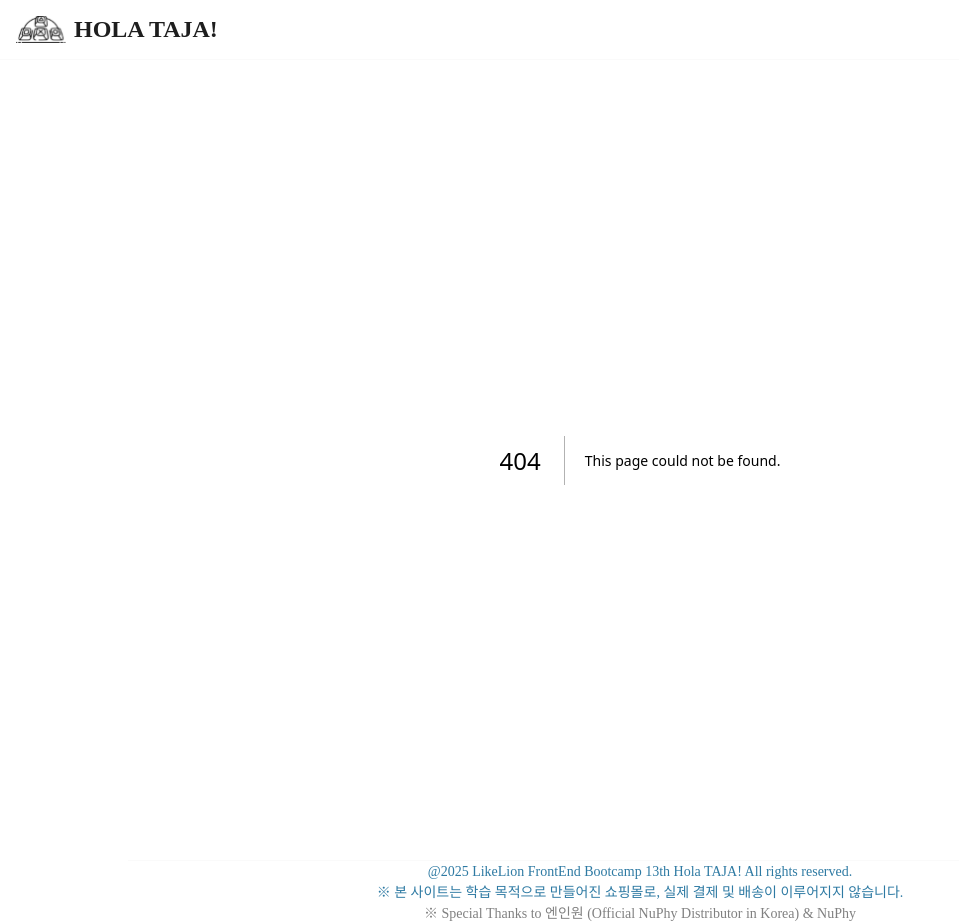
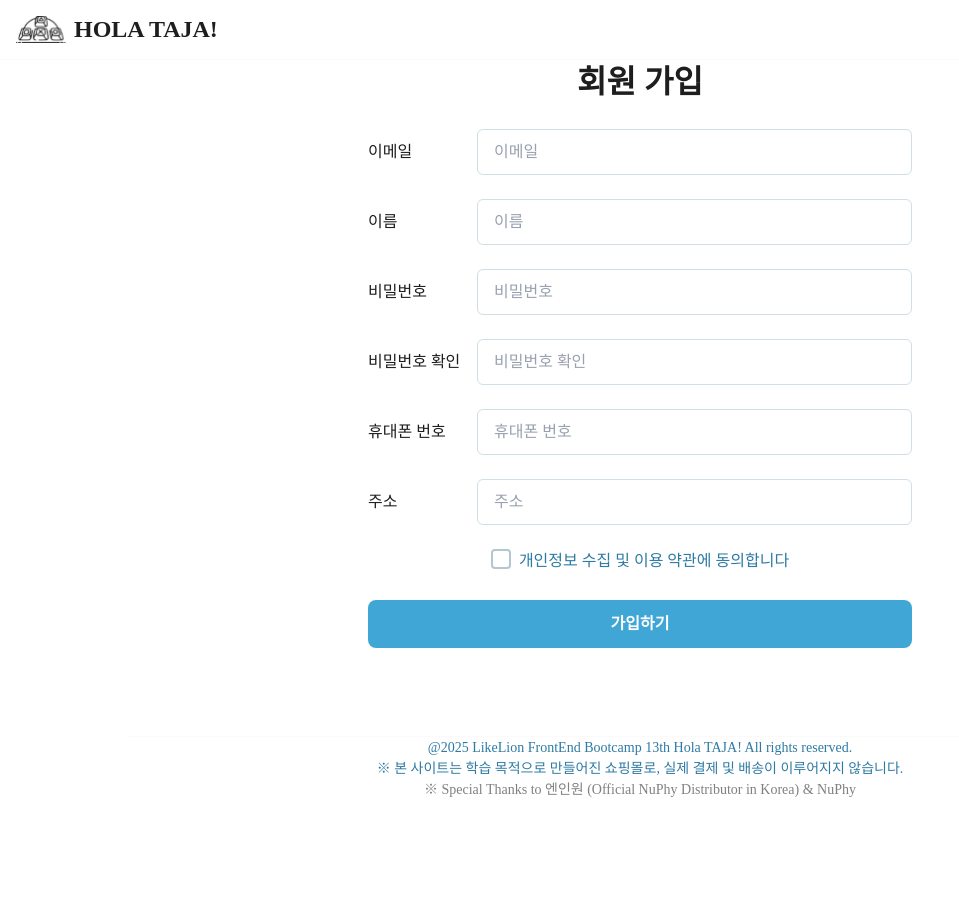
Before and after one commit to dong-fa/Final-15-HOLATAJA, a Next.js app: page /signup in a window 1280 px wide. Before the commit this address had no page. Shown: the whole page, without its empty margins (0-959 px from the left). After the commit the page ends 800 px from the top, so only its background shows below. Built offline with nearby package versions, Linux system fonts and the light colour scheme; no server answers.

Commit message:
feat: 회원가입 페이지 구현 1차
유효성 검사 후 충족되지 않으면 서버통신 연결 안됨
Input 컴포넌트 required 수정

#63

```diff
--- /dev/null
+++ b/src/app/signup/page.tsx
@@ -0,0 +1,201 @@
+'use client';
+
+import Button from '@/components/Button';
+import CheckboxButton from '@/components/CheckboxButton';
+import Input from '@/components/Input';
+import useAxiosInstance from '@/hooks/useAxiosInstance';
+import { useState } from 'react';
+
+export default function SignUp() {
+  const initInputState = { email: '', name: '', password: '', passwordCheck: '', phone: '', address: '' };
+  const [formData, setFormData] = useState(initInputState);
+  const [error, setError] = useState(initInputState);
+  const [isChecked, setIsChecked] = useState(false);
+  const axiosInstance = useAxiosInstance();
+
+  // 유효성 검사 함수들
+  const validateField = (field: string, value: string) => {
+    switch (field) {
+      case 'email':
+        const emailRegex = /^[^\s@]+@[^\s@]+\.[^\s@]+$/;
+        if (!value) return '이메일을 입력해주세요';
+        if (!emailRegex.test(value)) return '올바른 이메일 형식이 아닙니다';
+        return '';
+
+      case 'name':
+        if (!value) return '이름을 입력해주세요';
+        // if (value.length < 2) return '이름은 2자 이상이어야 합니다';
+        // if (value.length > 20) return '이름은 20자 이하여야 합니다';
+        return '';
+
+      case 'password':
+        if (!value) return '비밀번호를 입력해주세요';
+        // if (value.length < 8) return '비밀번호는 8자 이상이어야 합니다';
+        // if (!/(?=.*[a-z])(?=.*[A-Z])(?=.*\d)/.test(value)) {
+        //   return '비밀번호는 대문자, 소문자, 숫자를 포함해야 합니다';
+        // }
+        return '';
+
+      case 'passwordCheck':
+        if (!value) return '비밀번호를 확인해주세요';
+        if (value !== formData.password) return '비밀번호가 일치하지 않습니다';
+        return '';
+
+      case 'phone':
+        const phoneRegex = /^01[0-9]-?[0-9]{3,4}-?[0-9]{4}$/;
+        if (!value) return '휴대폰 번호를 입력해주세요';
+        if (!phoneRegex.test(value)) return '올바른 휴대폰 번호 형식이 아닙니다 (예: 010-1234-5678)';
+        return '';
+
+      case 'address':
+        if (!value) return '주소를 입력해주세요';
+        // if (value.length < 5) return '주소는 5자 이상이어야 합니다';
+        return '';
+
+      default:
+        return '';
+    }
+  };
+
+  //입력값 받기
+  const handleInputChange = (field: string) => (e: React.ChangeEvent<HTMLInputElement>) => {
+    const value = e.target.value;
+    setFormData(prev => ({
+      ...prev,
+      [field]: value, // field가 여기서 객체의 키로 사용됨
+    }));
+
+    //유효성 검사
+    const errorMessage = validateField(field, value);
+    setError(prev => ({
+      ...prev,
+      [field]: errorMessage,
+    }));
+    if (field === 'password' && formData.passwordCheck) {
+      const passwordCheckError = validateField('passwordCheck', formData.passwordCheck);
+      setError(prev => ({
+        ...prev,
+        passwordCheck: passwordCheckError,
+      }));
+    }
+  };
+
+  //폼 제출
+  const handleSubmit = async (e: React.FormEvent) => {
+    e.preventDefault();
+
+    console.log('폼 제출 시작');
+
+    // 전체 유효성 검사
+    const newError = {
+      email: validateField('email', formData.email),
+      name: validateField('name', formData.name),
+      password: validateField('password', formData.password),
+      passwordCheck: validateField('passwordCheck', formData.passwordCheck),
+      phone: validateField('phone', formData.phone),
+      address: validateField('address', formData.address),
+    };
+
+    setError(newError);
+
+    // 에러가 있으면 제출하지 않음
+    const hasErrors = Object.values(newError).some(error => error !== '');
+    if (hasErrors || !isChecked) {
+      if (!isChecked) alert('약관에 동의해주세요');
+      return;
+    }
+    try {
+      const signupData = {
+        type: 'user',
+        email: formData.email,
+        name: formData.name,
+        password: formData.password,
+        phone: formData.phone,
+        address: formData.address,
+      };
+
+      const res = await axiosInstance.post('/users/', signupData);
+      console.log(res);
+    } catch (error) {
+      console.error(error);
+    }
+  };
+
+  return (
+    <div className="w-full flex flex-col justify-center items-center px-52">
+      <h2 className="title mb-6">회원 가입</h2>
+      <form className="w-full flex flex-col gap-6" onSubmit={handleSubmit} noValidate>
+        <Input
+          id="email"
+          label="이메일"
+          type="email"
+          gap="gap-4"
+          placeholder="이메일"
+          value={formData.email}
+          onChange={handleInputChange('email')}
+          error={!!error.email}
+          errorMessage={error.email}
+        />
+        <Input
+          id="name"
+          label="이름"
+          type="text"
+          gap="gap-4"
+          placeholder="이름"
+          value={formData.name}
+          onChange={handleInputChange('name')}
+          error={!!error.name}
+          errorMessage={error.name}
+        />
+        <Input
+          id="pw"
+          label="비밀번호"
+          type="password"
+          gap="gap-4"
+          placeholder="비밀번호"
+          value={formData.password}
+          onChange={handleInputChange('password')}
+          error={!!error.password}
+          errorMessage={error.password}
+        />
+        <Input
+          id="pwCheck"
+          label="비밀번호 확인"
+          type="password"
+          gap="gap-4"
+          placeholder="비밀번호 확인"
+          value={formData.passwordCheck}
+          onChange={handleInputChange('passwordCheck')}
+          error={!!error.passwordCheck}
+          errorMessage={error.passwordCheck}
+        />
+        <Input
+          id="phoneNum"
+          label="휴대폰 번호"
+          type="tel"
+          gap="gap-4"
+          placeholder="휴대폰 번호"
+          value={formData.phone}
+          onChange={handleInputChange('phone')}
+          error={!!error.phone}
+          errorMessage={error.phone}
+        />
+        <Input
+          id="address"
+          label="주소"
+          type="text"
+          gap="gap-4"
+          placeholder="주소"
+          value={formData.address}
+          onChange={handleInputChange('address')}
+          error={!!error.address}
+          errorMessage={error.address}
+        />
+        <div className="mx-auto">
+          <CheckboxButton checked={isChecked} onCheck={() => setIsChecked(!isChecked)} />
+        </div>
+        <Button submit>가입하기</Button>
+      </form>
+    </div>
+  );
+}
--- a/src/components/Input.tsx
+++ b/src/components/Input.tsx
@@ -11,7 +11,6 @@ interface InputProps extends Omit<React.InputHTMLAttributes<HTMLInputElement>, '
   size?: InputSize;
   error?: boolean;
   errorMessage?: string;
-  required?: boolean;
   disabled?: boolean;
   gap?: string;
 }
@@ -24,7 +23,6 @@ export default function Input({
   type,
   value,
   onChange,
-  required = false,
   error = false,
   disabled = false,
   errorMessage,
@@ -53,7 +51,7 @@ export default function Input({
   return (
     <div className={`${sizeStyles.container} ${gap}`}>
       {label && (
-        <label className={`${currentSize.label}`} htmlFor={id}>
+        <label className={`min-w-[93px] ${currentSize.label}`} htmlFor={id}>
           {label}
         </label>
       )}
@@ -62,7 +60,6 @@ export default function Input({
         id={id}
         type={type}
         placeholder={error ? errorMessage || placeholder : placeholder}
-        required={required}
         disabled={disabled}
         value={value}
         onChange={onChange}
```
